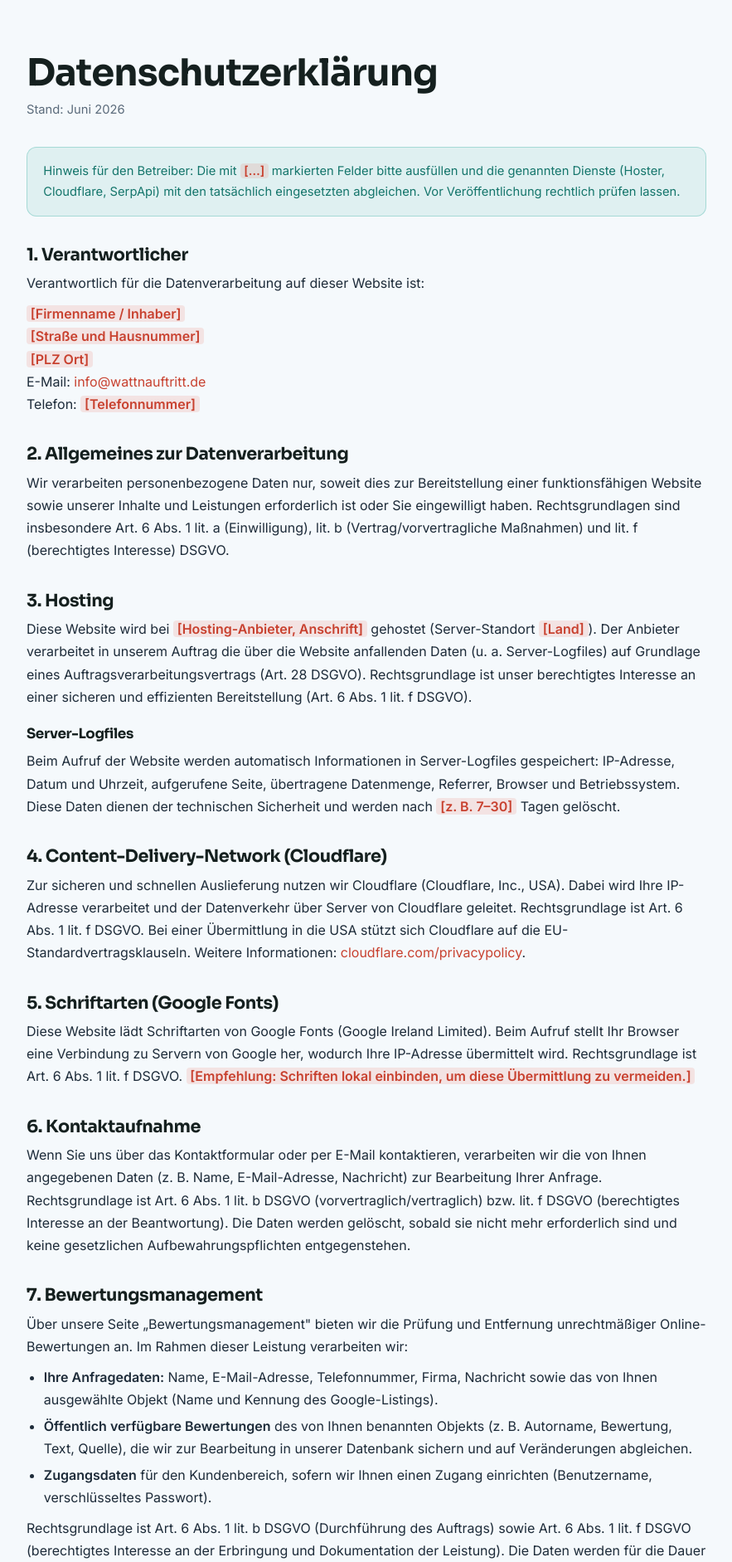
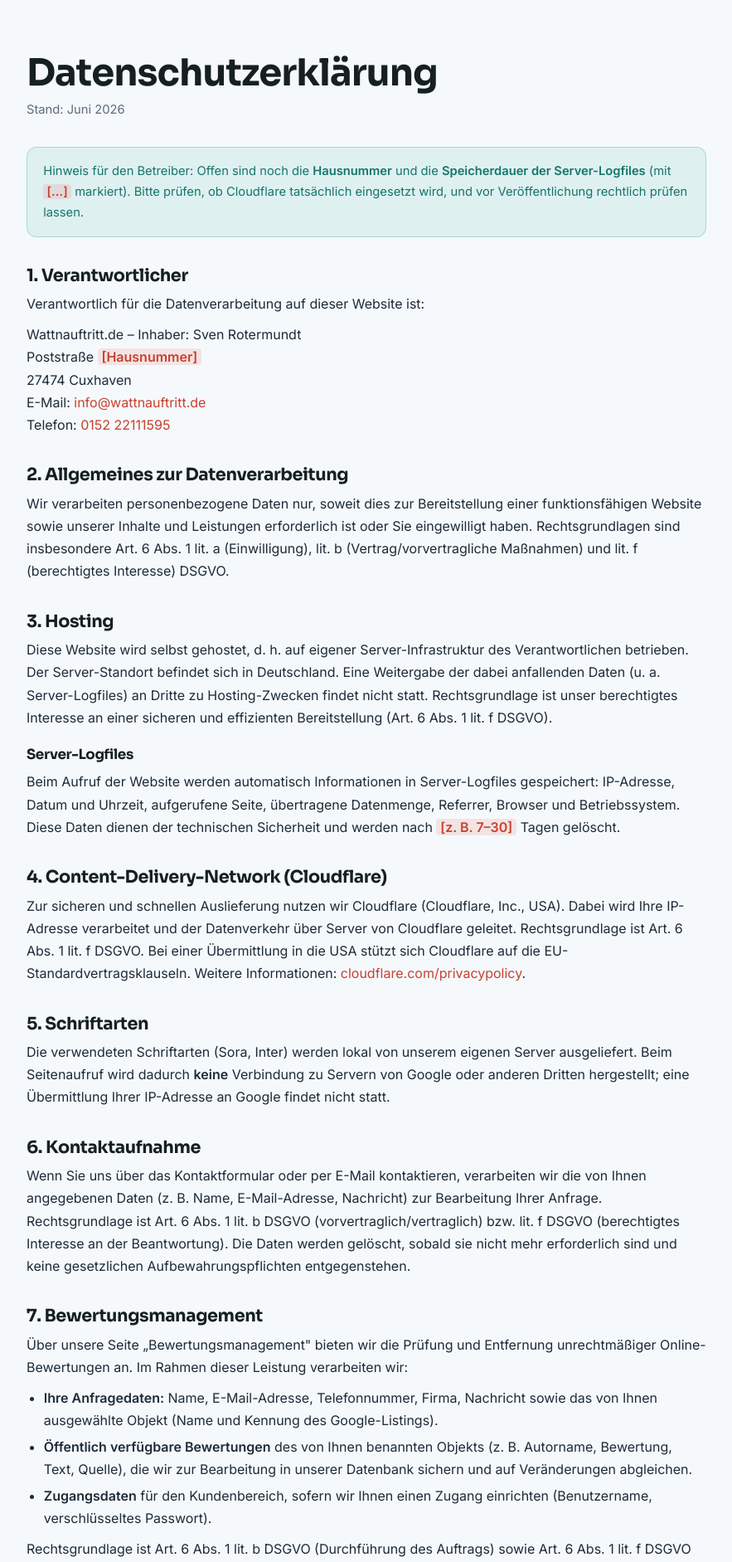
Before and after one commit to Wattnauftritt/wattnauftritt.de, a PHP site: page /datenschutz.html in a window 1280 px wide. Shown: the part 73-1956 px from the top of the page at 83% size, without its empty margins (198-1081 px from the left). Run offline with PHP 8.4, Linux system fonts and the light colour scheme.

Commit message:
Google Fonts lokal einbinden + Impressum/Datenschutz mit echten Daten
- Schriften (Sora, Inter) lokal in assets/fonts/ gehostet (latin + latin-ext);
  Google-Fonts-CDN-Einbindung auf allen Seiten entfernt -> keine IP-Uebermittlung
  an Google mehr
- Impressum mit echten Angaben: Wattnauftritt.de, Inhaber Sven Rotermundt,
  27474 Cuxhaven, Telefon, info@wattnauftritt.de (Hausnummer noch offen)
- Datenschutz: Verantwortlicher eingetragen, Hosting auf Selbst-Hosting
  (Serverstandort Deutschland) umgestellt, Schriften-Abschnitt auf lokal,
  Aufsichtsbehoerde LfD Niedersachsen

```diff
--- /dev/null
+++ b/assets/fonts/fonts.css
@@ -0,0 +1,127 @@
+/* Lokal gehostete Schriften (Sora, Inter) – keine Anfrage an Google. */
+/* inter 400 latin-ext */
+@font-face {
+  font-family: 'Inter';
+  font-style: normal;
+  font-weight: 400;
+  font-display: swap;
+  src: url(inter-400-latin-ext.woff2) format('woff2');
+  unicode-range: U+0100-02BA, U+02BD-02C5, U+02C7-02CC, U+02CE-02D7, U+02DD-02FF, U+0304, U+0308, U+0329, U+1D00-1DBF, U+1E00-1E9F, U+1EF2-1EFF, U+2020, U+20A0-20AB, U+20AD-20C0, U+2113, U+2C60-2C7F, U+A720-A7FF;
+}
+/* inter 400 latin */
+@font-face {
+  font-family: 'Inter';
+  font-style: normal;
+  font-weight: 400;
+  font-display: swap;
+  src: url(inter-400-latin.woff2) format('woff2');
+  unicode-range: U+0000-00FF, U+0131, U+0152-0153, U+02BB-02BC, U+02C6, U+02DA, U+02DC, U+0304, U+0308, U+0329, U+2000-206F, U+20AC, U+2122, U+2191, U+2193, U+2212, U+2215, U+FEFF, U+FFFD;
+}
+/* inter 500 latin-ext */
+@font-face {
+  font-family: 'Inter';
+  font-style: normal;
+  font-weight: 500;
+  font-display: swap;
+  src: url(inter-500-latin-ext.woff2) format('woff2');
+  unicode-range: U+0100-02BA, U+02BD-02C5, U+02C7-02CC, U+02CE-02D7, U+02DD-02FF, U+0304, U+0308, U+0329, U+1D00-1DBF, U+1E00-1E9F, U+1EF2-1EFF, U+2020, U+20A0-20AB, U+20AD-20C0, U+2113, U+2C60-2C7F, U+A720-A7FF;
+}
+/* inter 500 latin */
+@font-face {
+  font-family: 'Inter';
+  font-style: normal;
+  font-weight: 500;
+  font-display: swap;
+  src: url(inter-500-latin.woff2) format('woff2');
+  unicode-range: U+0000-00FF, U+0131, U+0152-0153, U+02BB-02BC, U+02C6, U+02DA, U+02DC, U+0304, U+0308, U+0329, U+2000-206F, U+20AC, U+2122, U+2191, U+2193, U+2212, U+2215, U+FEFF, U+FFFD;
+}
+/* inter 600 latin-ext */
+@font-face {
+  font-family: 'Inter';
+  font-style: normal;
+  font-weight: 600;
+  font-display: swap;
+  src: url(inter-600-latin-ext.woff2) format('woff2');
+  unicode-range: U+0100-02BA, U+02BD-02C5, U+02C7-02CC, U+02CE-02D7, U+02DD-02FF, U+0304, U+0308, U+0329, U+1D00-1DBF, U+1E00-1E9F, U+1EF2-1EFF, U+2020, U+20A0-20AB, U+20AD-20C0, U+2113, U+2C60-2C7F, U+A720-A7FF;
+}
+/* inter 600 latin */
+@font-face {
+  font-family: 'Inter';
+  font-style: normal;
+  font-weight: 600;
+  font-display: swap;
+  src: url(inter-600-latin.woff2) format('woff2');
+  unicode-range: U+0000-00FF, U+0131, U+0152-0153, U+02BB-02BC, U+02C6, U+02DA, U+02DC, U+0304, U+0308, U+0329, U+2000-206F, U+20AC, U+2122, U+2191, U+2193, U+2212, U+2215, U+FEFF, U+FFFD;
+}
+/* sora 500 latin-ext */
+@font-face {
+  font-family: 'Sora';
+  font-style: normal;
+  font-weight: 500;
+  font-display: swap;
+  src: url(sora-500-latin-ext.woff2) format('woff2');
+  unicode-range: U+0100-02BA, U+02BD-02C5, U+02C7-02CC, U+02CE-02D7, U+02DD-02FF, U+0304, U+0308, U+0329, U+1D00-1DBF, U+1E00-1E9F, U+1EF2-1EFF, U+2020, U+20A0-20AB, U+20AD-20C0, U+2113, U+2C60-2C7F, U+A720-A7FF;
+}
+/* sora 500 latin */
+@font-face {
+  font-family: 'Sora';
+  font-style: normal;
+  font-weight: 500;
+  font-display: swap;
+  src: url(sora-500-latin.woff2) format('woff2');
+  unicode-range: U+0000-00FF, U+0131, U+0152-0153, U+02BB-02BC, U+02C6, U+02DA, U+02DC, U+0304, U+0308, U+0329, U+2000-206F, U+20AC, U+2122, U+2191, U+2193, U+2212, U+2215, U+FEFF, U+FFFD;
+}
+/* sora 600 latin-ext */
+@font-face {
+  font-family: 'Sora';
+  font-style: normal;
+  font-weight: 600;
+  font-display: swap;
+  src: url(sora-600-latin-ext.woff2) format('woff2');
+  unicode-range: U+0100-02BA, U+02BD-02C5, U+02C7-02CC, U+02CE-02D7, U+02DD-02FF, U+0304, U+0308, U+0329, U+1D00-1DBF, U+1E00-1E9F, U+1EF2-1EFF, U+2020, U+20A0-20AB, U+20AD-20C0, U+2113, U+2C60-2C7F, U+A720-A7FF;
+}
+/* sora 600 latin */
+@font-face {
+  font-family: 'Sora';
+  font-style: normal;
+  font-weight: 600;
+  font-display: swap;
+  src: url(sora-600-latin.woff2) format('woff2');
+  unicode-range: U+0000-00FF, U+0131, U+0152-0153, U+02BB-02BC, U+02C6, U+02DA, U+02DC, U+0304, U+0308, U+0329, U+2000-206F, U+20AC, U+2122, U+2191, U+2193, U+2212, U+2215, U+FEFF, U+FFFD;
+}
+/* sora 700 latin-ext */
+@font-face {
+  font-family: 'Sora';
+  font-style: normal;
+  font-weight: 700;
+  font-display: swap;
+  src: url(sora-700-latin-ext.woff2) format('woff2');
+  unicode-range: U+0100-02BA, U+02BD-02C5, U+02C7-02CC, U+02CE-02D7, U+02DD-02FF, U+0304, U+0308, U+0329, U+1D00-1DBF, U+1E00-1E9F, U+1EF2-1EFF, U+2020, U+20A0-20AB, U+20AD-20C0, U+2113, U+2C60-2C7F, U+A720-A7FF;
+}
+/* sora 700 latin */
+@font-face {
+  font-family: 'Sora';
+  font-style: normal;
+  font-weight: 700;
+  font-display: swap;
+  src: url(sora-700-latin.woff2) format('woff2');
+  unicode-range: U+0000-00FF, U+0131, U+0152-0153, U+02BB-02BC, U+02C6, U+02DA, U+02DC, U+0304, U+0308, U+0329, U+2000-206F, U+20AC, U+2122, U+2191, U+2193, U+2212, U+2215, U+FEFF, U+FFFD;
+}
+/* sora 800 latin-ext */
+@font-face {
+  font-family: 'Sora';
+  font-style: normal;
+  font-weight: 800;
+  font-display: swap;
+  src: url(sora-800-latin-ext.woff2) format('woff2');
+  unicode-range: U+0100-02BA, U+02BD-02C5, U+02C7-02CC, U+02CE-02D7, U+02DD-02FF, U+0304, U+0308, U+0329, U+1D00-1DBF, U+1E00-1E9F, U+1EF2-1EFF, U+2020, U+20A0-20AB, U+20AD-20C0, U+2113, U+2C60-2C7F, U+A720-A7FF;
+}
+/* sora 800 latin */
+@font-face {
+  font-family: 'Sora';
+  font-style: normal;
+  font-weight: 800;
+  font-display: swap;
+  src: url(sora-800-latin.woff2) format('woff2');
+  unicode-range: U+0000-00FF, U+0131, U+0152-0153, U+02BB-02BC, U+02C6, U+02DA, U+02DC, U+0304, U+0308, U+0329, U+2000-206F, U+20AC, U+2122, U+2191, U+2193, U+2212, U+2215, U+FEFF, U+FFFD;
+}
--- a/bewertungsmanagement/index.php
+++ b/bewertungsmanagement/index.php
@@ -7,9 +7,7 @@
   <title>Bewertungsmanagement – Unrechtmäßige Bewertungen entfernen | Watt'n Auftritt</title>
   <meta name="description" content="Unrechtmäßige Google-Bewertungen professionell prüfen und entfernen lassen. Objekt auswählen, Anfrage stellen – wir sichern Ihre Bewertungen und kümmern uns um den Rest." />
   <meta name="theme-color" content="#15201f" />
-  <link rel="preconnect" href="https://fonts.googleapis.com" />
-  <link rel="preconnect" href="https://fonts.gstatic.com" crossorigin />
-  <link href="https://fonts.googleapis.com/css2?family=Sora:wght@500;600;700;800&family=Inter:wght@400;500;600&display=swap" rel="stylesheet" />
+  <link rel="stylesheet" href="/assets/fonts/fonts.css" />
   <link rel="icon" href="/assets/logo-min.png" />
   <link rel="stylesheet" href="/assets/styles.css?v=3" />
   <link rel="stylesheet" href="/bewertungsmanagement/assets/public.css" />
--- a/datenschutz.html
+++ b/datenschutz.html
@@ -7,9 +7,7 @@
   <meta name="description" content="Datenschutzerklärung von Watt'n Auftritt gemäß DSGVO – inklusive Hinweisen zum Bewertungsmanagement." />
   <meta name="theme-color" content="#15201f" />
   <meta name="robots" content="noindex" />
-  <link rel="preconnect" href="https://fonts.googleapis.com" />
-  <link rel="preconnect" href="https://fonts.gstatic.com" crossorigin />
-  <link href="https://fonts.googleapis.com/css2?family=Sora:wght@500;600;700;800&family=Inter:wght@400;500;600&display=swap" rel="stylesheet" />
+  <link rel="stylesheet" href="/assets/fonts/fonts.css" />
   <link rel="icon" href="/assets/logo-min.png" />
   <link rel="stylesheet" href="/assets/styles.css?v=3" />
   <link rel="stylesheet" href="/assets/legal.css" />
@@ -28,18 +26,18 @@
     <h1>Datenschutzerklärung</h1>
     <p class="updated">Stand: Juni 2026</p>
 
-    <p class="hint">Hinweis für den Betreiber: Die mit <span class="ph">[…]</span> markierten Felder
-    bitte ausfüllen und die genannten Dienste (Hoster, Cloudflare, SerpApi) mit den tatsächlich
-    eingesetzten abgleichen. Vor Veröffentlichung rechtlich prüfen lassen.</p>
+    <p class="hint">Hinweis für den Betreiber: Offen sind noch die <strong>Hausnummer</strong> und die
+    <strong>Speicherdauer der Server-Logfiles</strong> (mit <span class="ph">[…]</span> markiert).
+    Bitte prüfen, ob Cloudflare tatsächlich eingesetzt wird, und vor Veröffentlichung rechtlich prüfen lassen.</p>
 
     <h2>1. Verantwortlicher</h2>
     <p>Verantwortlich für die Datenverarbeitung auf dieser Website ist:</p>
     <address>
-      <span class="ph">[Firmenname / Inhaber]</span><br />
-      <span class="ph">[Straße und Hausnummer]</span><br />
-      <span class="ph">[PLZ Ort]</span><br />
+      Wattnauftritt.de – Inhaber: Sven Rotermundt<br />
+      Poststraße <span class="ph">[Hausnummer]</span><br />
+      27474 Cuxhaven<br />
       E-Mail: <a href="mailto:info@wattnauftritt.de">info@wattnauftritt.de</a><br />
-      Telefon: <span class="ph">[Telefonnummer]</span>
+      Telefon: <a href="tel:+4915222111595">0152 22111595</a>
     </address>
 
     <h2>2. Allgemeines zur Datenverarbeitung</h2>
@@ -52,11 +50,11 @@
 
     <h2>3. Hosting</h2>
     <p>
-      Diese Website wird bei <span class="ph">[Hosting-Anbieter, Anschrift]</span> gehostet
-      (Server-Standort <span class="ph">[Land]</span>). Der Anbieter verarbeitet in unserem
-      Auftrag die über die Website anfallenden Daten (u. a. Server-Logfiles) auf Grundlage eines
-      Auftragsverarbeitungsvertrags (Art. 28 DSGVO). Rechtsgrundlage ist unser berechtigtes
-      Interesse an einer sicheren und effizienten Bereitstellung (Art. 6 Abs. 1 lit. f DSGVO).
+      Diese Website wird selbst gehostet, d. h. auf eigener Server-Infrastruktur des
+      Verantwortlichen betrieben. Der Server-Standort befindet sich in Deutschland. Eine
+      Weitergabe der dabei anfallenden Daten (u. a. Server-Logfiles) an Dritte zu Hosting-Zwecken
+      findet nicht statt. Rechtsgrundlage ist unser berechtigtes Interesse an einer sicheren und
+      effizienten Bereitstellung (Art. 6 Abs. 1 lit. f DSGVO).
     </p>
 
     <h3>Server-Logfiles</h3>
@@ -76,12 +74,12 @@
       <a href="https://www.cloudflare.com/privacypolicy/" target="_blank" rel="noopener">cloudflare.com/privacypolicy</a>.
     </p>
 
-    <h2>5. Schriftarten (Google Fonts)</h2>
+    <h2>5. Schriftarten</h2>
     <p>
-      Diese Website lädt Schriftarten von Google Fonts (Google Ireland Limited). Beim Aufruf
-      stellt Ihr Browser eine Verbindung zu Servern von Google her, wodurch Ihre IP-Adresse
-      übermittelt wird. Rechtsgrundlage ist Art. 6 Abs. 1 lit. f DSGVO.
-      <span class="ph">[Empfehlung: Schriften lokal einbinden, um diese Übermittlung zu vermeiden.]</span>
+      Die verwendeten Schriftarten (Sora, Inter) werden lokal von unserem eigenen Server
+      ausgeliefert. Beim Seitenaufruf wird dadurch <strong>keine</strong> Verbindung zu Servern
+      von Google oder anderen Dritten hergestellt; eine Übermittlung Ihrer IP-Adresse an Google
+      findet nicht statt.
     </p>
 
     <h2>6. Kontaktaufnahme</h2>
@@ -146,8 +144,8 @@
     </ul>
     <p>
       Zudem haben Sie das Recht, sich bei einer Datenschutz-Aufsichtsbehörde zu beschweren
-      (Art. 77 DSGVO). Zuständig ist u. a. die Aufsichtsbehörde Ihres Bundeslandes:
-      <span class="ph">[zuständige Aufsichtsbehörde des Bundeslandes]</span>.
+      (Art. 77 DSGVO). Zuständig ist für uns die Landesbeauftragte für den Datenschutz
+      Niedersachsen (LfD Niedersachsen).
     </p>
 
     <h2>10. SSL-/TLS-Verschlüsselung</h2>
```
Also changed, not shown: impressum.html (+11 -12 lines), index.html (+1 -3 lines), assets/fonts/inter-400-latin-ext.woff2 (added), assets/fonts/inter-400-latin.woff2 (added), assets/fonts/inter-500-latin-ext.woff2 (added), assets/fonts/inter-500-latin.woff2 (added), assets/fonts/inter-600-latin-ext.woff2 (added), assets/fonts/inter-600-latin.woff2 (added), assets/fonts/sora-500-latin-ext.woff2 (added), assets/fonts/sora-500-latin.woff2 (added), assets/fonts/sora-600-latin-ext.woff2 (added), assets/fonts/sora-600-latin.woff2 (added), assets/fonts/sora-700-latin-ext.woff2 (added), assets/fonts/sora-700-latin.woff2 (added), 2 more files.
